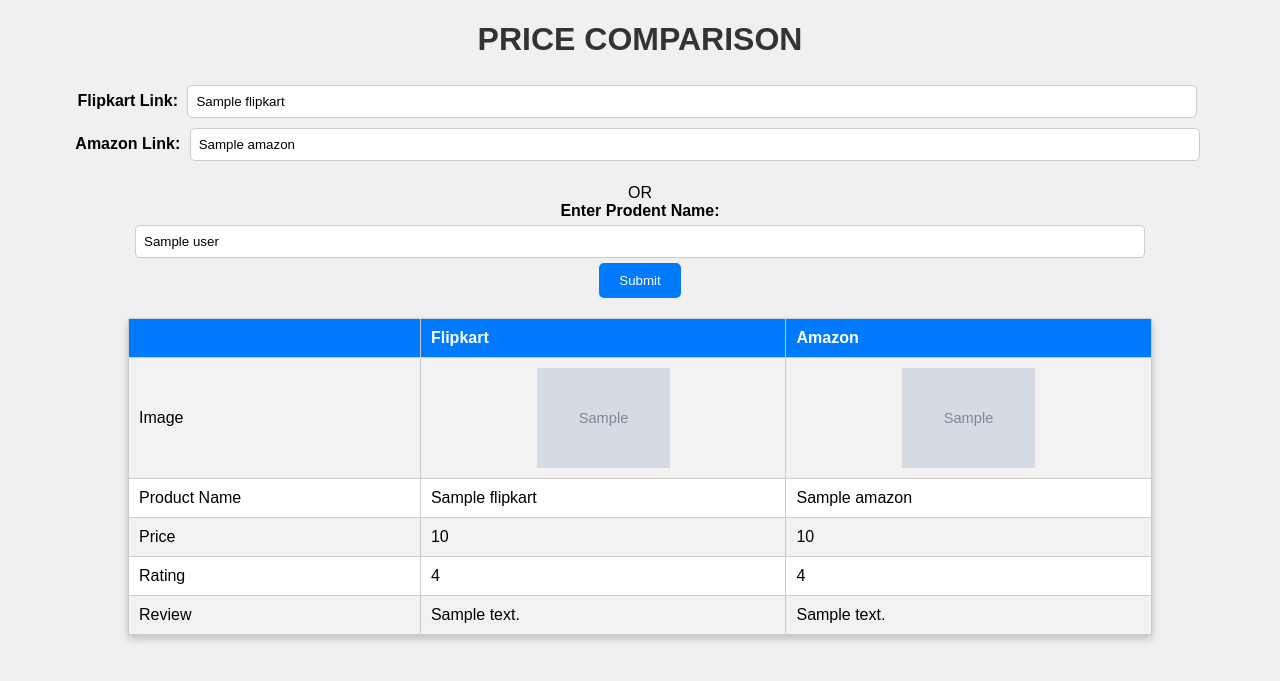
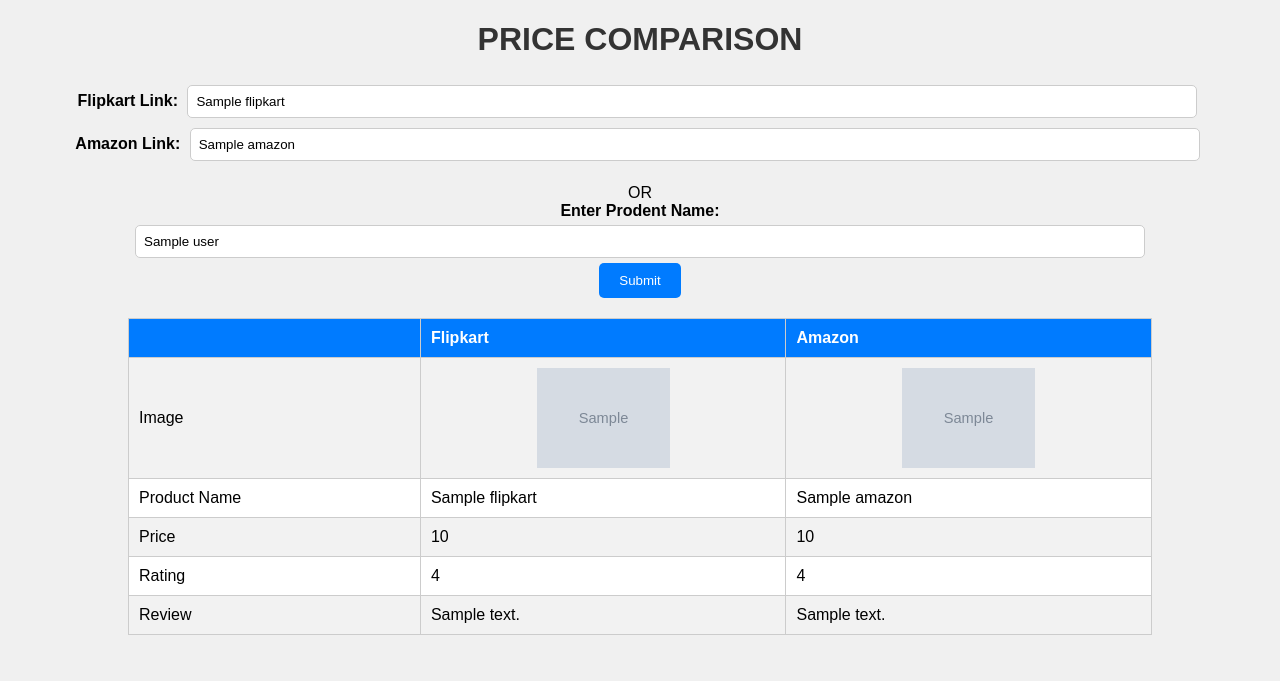
Before and after one commit to UditNayak/Price-Comparison, a Flask app: template templates/index.html in a window 1280 px wide. Shown: the top 681 px of the page. Run offline with Flask 3, Linux system fonts and the light colour scheme; the template is opened without the code that fills it: most values are stand-ins (such as "Sample title", 1, 10 or a date in 2020); grey boxes marked "Sample" are stand-in pictures.

Commit message:
Update index.html

```diff
--- a/templates/index.html
+++ b/templates/index.html
@@ -48,7 +48,6 @@
             border-collapse: collapse;
             width: 80%;
             background-color: #fff;
-            box-shadow: 0 4px 8px 0 rgba(0, 0, 0, 0.2);
         }
 
         table, th, td {
```
